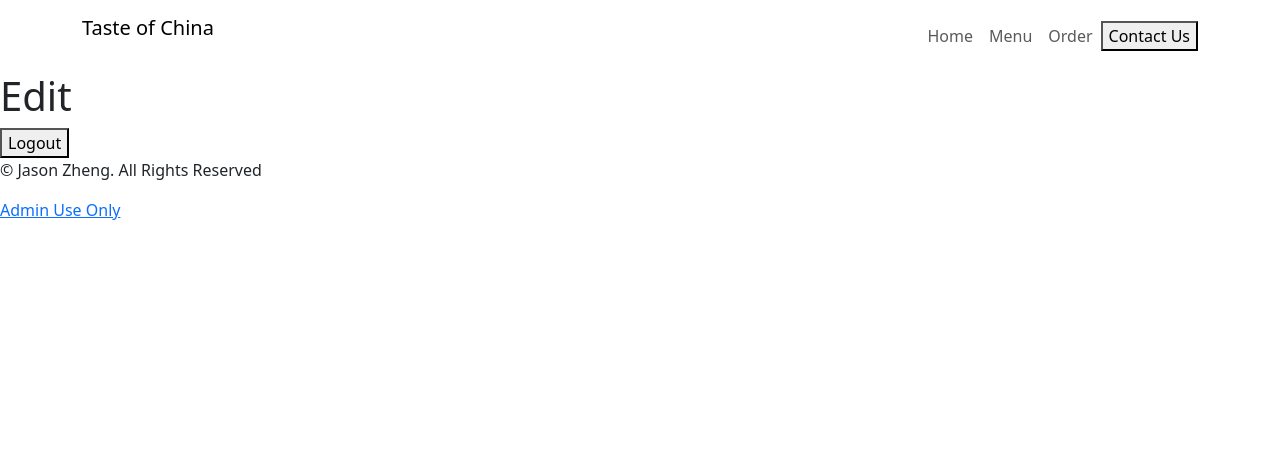
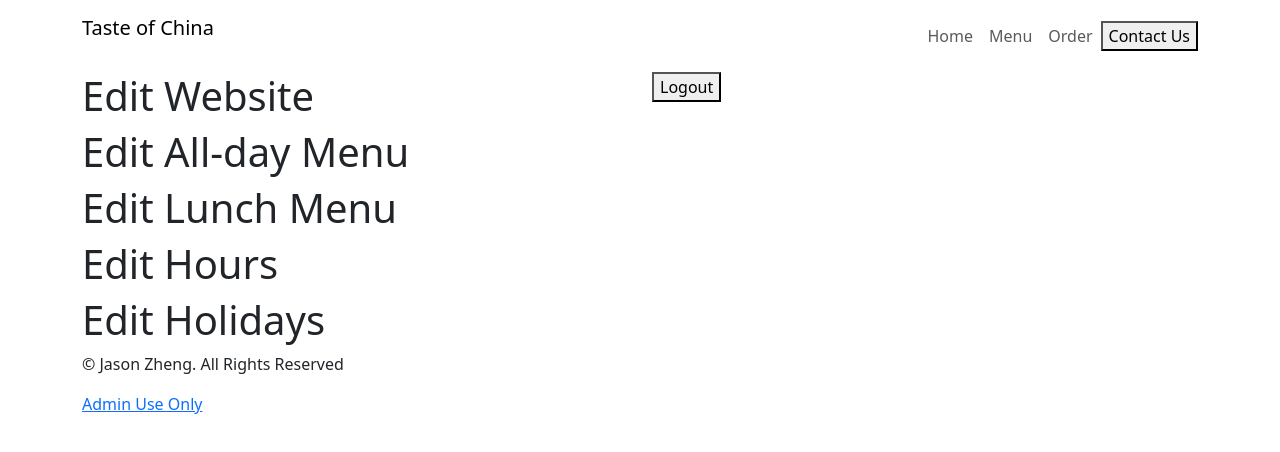
Before and after one commit to jz1459/taste-of-china, a React (Create React App) app in the folder frontend/: page /edit in a window 1280 px wide. Shown: the top 452 px of the page. Built offline with nearby package versions, Linux system fonts and the light colour scheme; sample sign-in values are in the browser's storage.

Commit message:
Started the edit page

```diff
--- a/frontend/src/components/Footer.jsx
+++ b/frontend/src/components/Footer.jsx
@@ -1,11 +1,13 @@
 import React from "react";
-
+import { Container } from "react-bootstrap";
 function Footer() {
     return (
-        <div className="footer" id="footer">
-            <p>&copy; Jason Zheng. All Rights Reserved</p>
-            <a href="/login">Admin Use Only</a>
-        </div>
+        <section className="footer" id="footer">
+            <Container>
+                <p>&copy; Jason Zheng. All Rights Reserved</p>
+                <a href="/login">Admin Use Only</a>
+            </Container>
+        </section>
     );
 };
 
--- a/frontend/src/pages/Edit.jsx
+++ b/frontend/src/pages/Edit.jsx
@@ -1,29 +1,48 @@
-// put the CUD operations here after being successfully authenticated
-import React, {useState, useEffect} from "react";
+import React, {useEffect} from "react";
 import { useNavigate } from 'react-router-dom';
+import { Container, Row, Col } from "react-bootstrap";
 
 function Edit() {
     const navigate = useNavigate();
-    const [loggedIn, setLoggedIn] = useState(false);
 
     useEffect(() => {
         const isLoggedIn = window.localStorage.getItem('user');
         if (!isLoggedIn) {
-            setLoggedIn(false);
             navigate('/login');
         }
     }, []);
 
     const handleLogOut = () => {
         localStorage.removeItem("user");
-        setLoggedIn(false);
         navigate('/login');
     }
 
+
     return (
+        // Put in the axios routing for the reamining CUD operations for lunch, holiday, hours, allday schemas
         <section className="edit" id="edit">
-            <h1>Edit</h1>
-            <button onClick={() => handleLogOut()}>Logout</button>
+            <Container>
+                <Row>
+                    <Col size={8}>
+                        <h1>Edit Website</h1>
+                    </Col>
+                    <Col size={4} >
+                        <button onClick={() => handleLogOut()}>Logout</button>
+                    </Col>
+                </Row>
+                <div className="editHeader">
+                    <h1>Edit All-day Menu</h1>
+                </div>
+                <div className="editHeader">
+                    <h1>Edit Lunch Menu</h1>
+                </div>
+                <div className="editHeader">
+                    <h1>Edit Hours</h1>
+                </div>
+                <div className="editHeader">
+                    <h1>Edit Holidays</h1>
+                </div>
+            </Container>
         </section>
     );
 };
```
Also changed, not shown: 1 other file (tests, documents, lock files or other folders).
